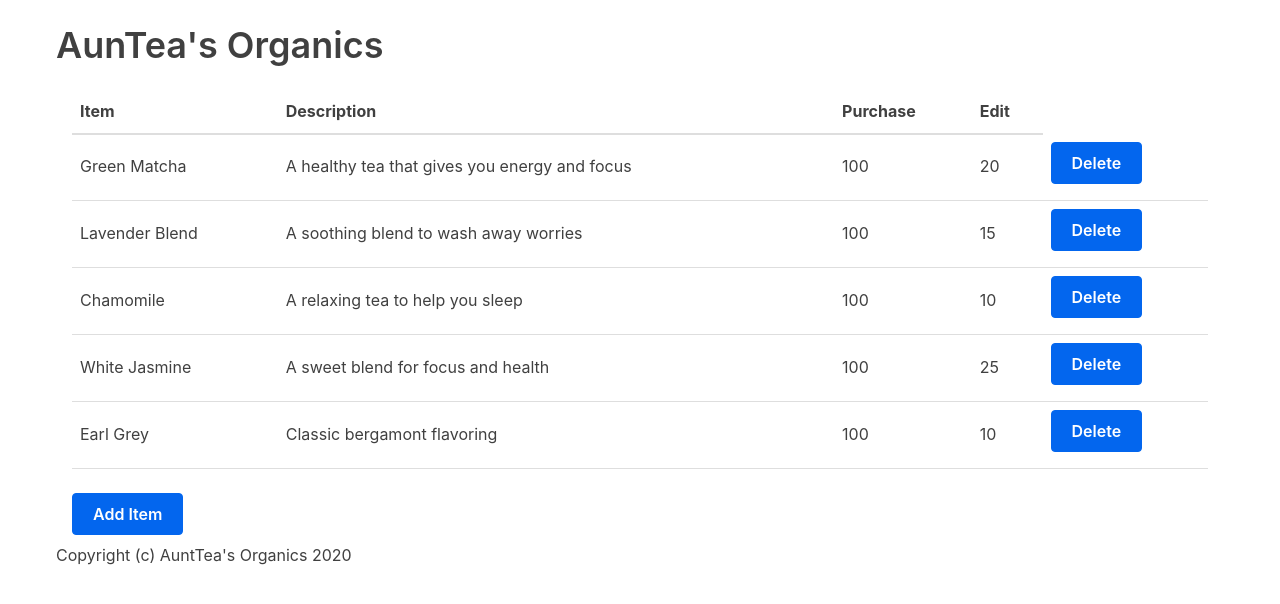
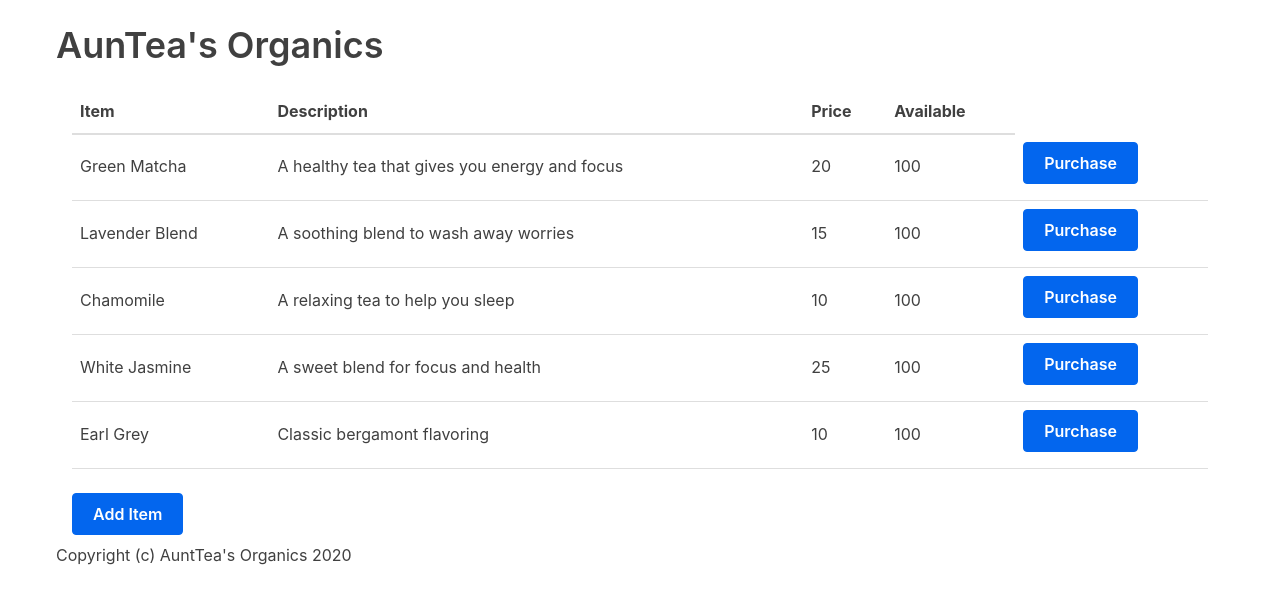
Before and after one commit to wrunion/react-tutorial-5520, a React (Create React App) app: page / in a window 1280 px wide. Shown: the top 604 px of the page. Built offline with nearby package versions, Linux system fonts and the light colour scheme.

Commit message:
Purchase item button logs item id.

```diff
--- a/src/DisplayControl.js
+++ b/src/DisplayControl.js
@@ -52,6 +52,65 @@ class DisplayControl extends Component {
     this.setState({formVisible: true});
   }
 
+  // reduceByOne = (id) => {
+  //   const itemToChange = masterItemList.filter((id, i) => {
+  //     return i === id;
+  //   });
+  //   this.setState({
+  //     itemToChange.available: available -1
+  //     }
+  //   });
+  // }
+  reduceByOne = (e) => {
+    const id = e.target.id;
+    console.log(id);
+
+    const newMasterItemList = this.state.masterItemList.map(item => {
+      if (item.id === id) {
+        return {
+          item: item.item,
+          description: item.description,
+          available: item.available - 1,
+          price: item.price,
+          id: item.id
+        }
+      } else {
+        return item;
+      }
+    })
+
+    this.setState({ masterItemList: newMasterItemList })
+  };
+
+  removeItem = id => {
+    const { masterItemList } = this.state
+
+    this.setState({
+      masterItemList: masterItemList.filter((masterItemList, i) => {
+        return i !== id
+      }),
+    })
+  }
+
+  // subtractOneFromInventory = (e) => {
+  //   const id = e.target.id;
+
+  //   const newItemArray = this.state.itemArray.map(item => {
+  //     if (item.id === id) {
+  //       return {
+  //         name: item.name,
+  //         description: item.description,
+  //         available: item.available - 1,
+  //         price: item.price,
+  //         id: item.id
+  //       }
+  //     } else {
+  //       return item;
+  //     }
+  //   })
+
+  //   this.setState({ itemArray: newItemArray })
+  // };
   // closeAddItemForm = () => {
   //   this.setState({formVisible: false});
   // }
@@ -73,7 +132,9 @@ class DisplayControl extends Component {
     return (
       <div className="container">
       <Table
-        itemArray={this.state.masterItemList} removeItem={this.removeItem} />
+        itemArray={this.state.masterItemList}
+        removeItem={this.removeItem}
+        purchaseItem={this.reduceByOne} />
         {formView}
       </div>
     )
--- a/src/Table.js
+++ b/src/Table.js
@@ -1,5 +1,4 @@
 import React from 'react'
-import DisplayControl from './DisplayControl';
 import './index.css';
 
 const TableHeader = () => {
@@ -8,8 +7,8 @@ const TableHeader = () => {
       <tr>
         <th>Item</th>
         <th>Description</th>
-        <th>Purchase</th>
-        <th>Edit</th>
+        <th>Price</th>
+        <th>Available</th>
         {/* <th>Details</th> */}
       </tr>
     </thead>
@@ -17,17 +16,27 @@ const TableHeader = () => {
 }
 
 const TableBody = (props) => {
-  const { item, description, price, available, id } = props;
-  const rows = props.itemArray.map((row) => {
+  // const { item, description, price, available, id, purchaseItem } = props;
+
+  const { itemArray, purchaseItem } = props;
+
+  const rows = itemArray.map((row) => {
     return (
-      <tr key={id}>
+      <tr key={row.id}>
         <td>{row.item}</td>
         <td>{row.description}</td>
+        <td>{row.price}</td>
         <td>{row.available}</td>
-        <td>{row.price}</td>
         <td>
+          <button id={row.id} onClick={purchaseItem}>Purchase</button>
+        </td>
+
+        {/* <td>
+          <button onClick={() => props.editItem(id)}>Edit</button>
+        </td> */}
+        {/* <td>
           <button onClick={() => props.removeItem(id)}>Delete</button>
-        </td>
+        </td> */}
       </tr>
     );
   })
@@ -35,12 +44,13 @@ const TableBody = (props) => {
 }
 
 const Table = props => {
-  const { itemArray, removeItem } = props;
+  const { itemArray, removeItem, purchaseItem } = props;
 
     return (
       <table>
         <TableHeader />
-        <TableBody itemArray={itemArray} removeItem={removeItem}/>
+        <TableBody itemArray={itemArray} removeItem={removeItem}
+        purchaseItem={purchaseItem}/>
       </table>
     );
 }
```
